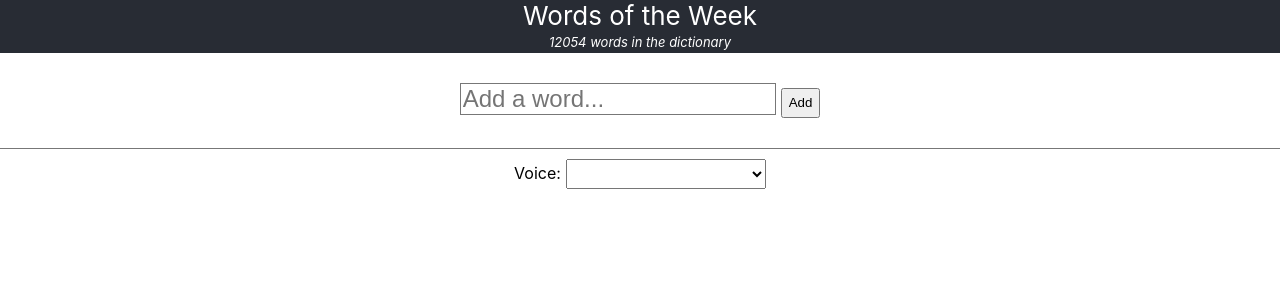
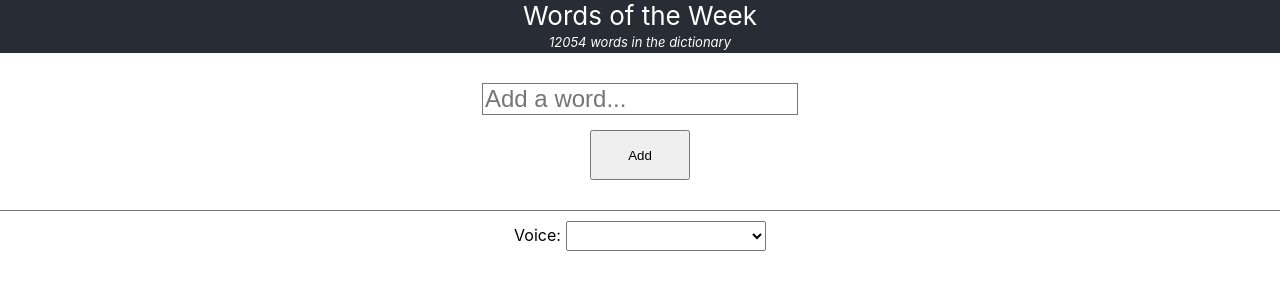
Before and after one commit to kovyrin/words-of-the-week, a React (Create React App) app: page / in a window 1280 px wide. Shown: the top 300 px of the page. Built offline with nearby package versions, Linux system fonts and the light colour scheme; the HTML template or start-up script is replaced by a standard one.

Commit message:
Stop sorting + make adding easier

```diff
--- a/src/App.css
+++ b/src/App.css
@@ -87,20 +87,24 @@
 }
 
 .add-word {
-  display: flex;
-  justify-content: center;
-  align-items: center;
+  display: block;
 }
 
 .add-word input {
+  display: block;
+  margin-left: auto;
+  margin-right: auto;
   border: 1px solid #777;
   font-size: 1.5em;
-  margin-right: 5px;
 }
 
 .add-word button {
-  margin: 0;
-  height: 30px;
+  display: block;
+  height: 50px;
+  width: 100px;
+  margin-left: auto;
+  margin-right: auto;
+  margin-top: 15px;
 }
 
 .voiceSelector {
--- a/src/App.js
+++ b/src/App.js
@@ -39,7 +39,7 @@ function App() {
   // Define state for storing words of the week
   const [words, setWords] = useState(() => {
     const localData = localStorage.getItem('words');
-    return localData ? JSON.parse(localData).sort() : [];
+    return localData ? JSON.parse(localData) : [];
   })
 
   // When the words state changes, update localStorage
@@ -83,9 +83,7 @@ function App() {
   // Add a word to the list
   const addWord = (word) => {
     const newWord = word.trim();
-    if (newWord !== '') {
-      setWords([...words, newWord].sort());
-    }
+    if (newWord !== '') setWords([...words, newWord]);
   }
 
   // Remove a word from the list
```
